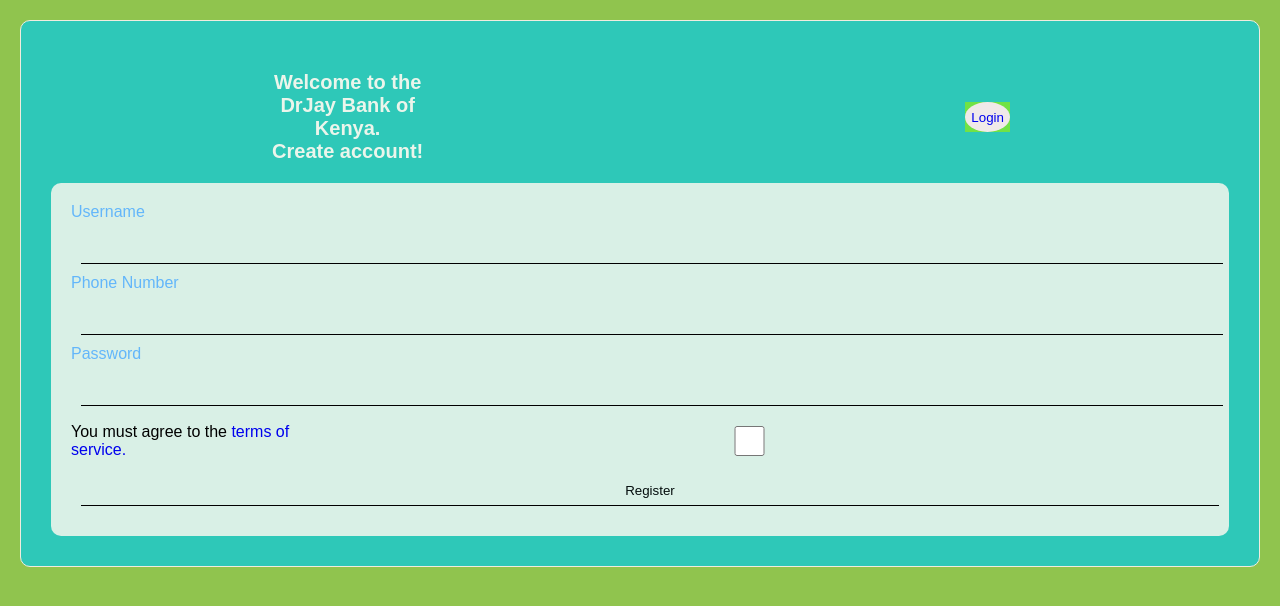
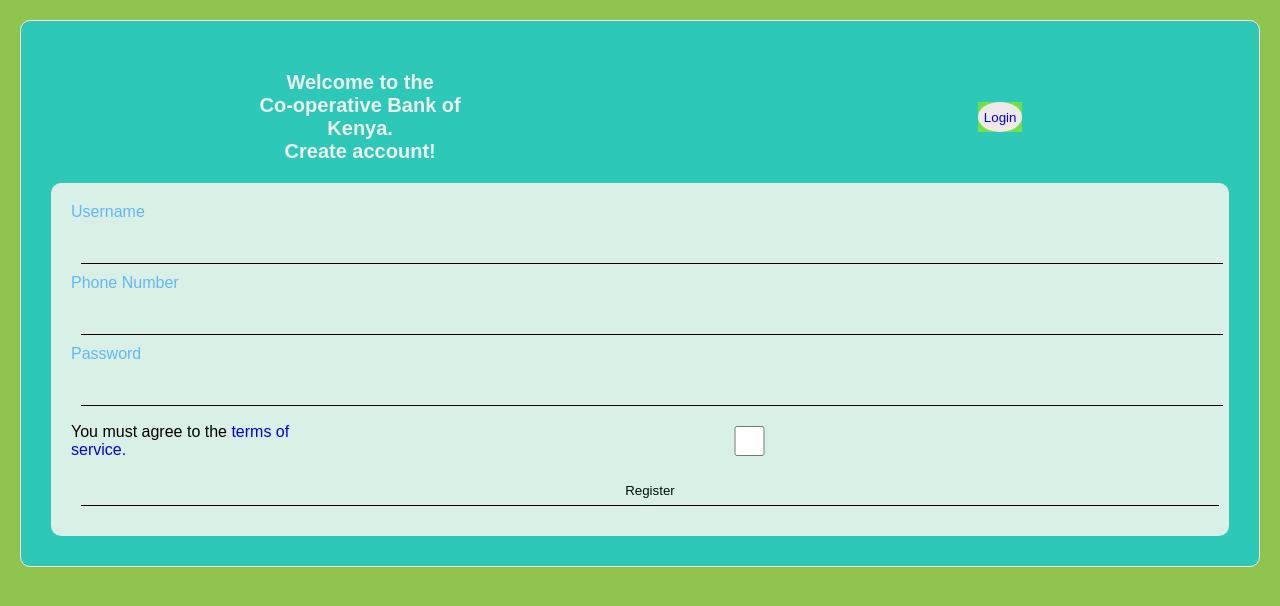
Before and after one commit to JAMESOMBIMA/coopbank, a plain HTML site: page index.html in a window 1280 px wide. Drawn offline with Linux system fonts and the light colour scheme.

Commit message:
Update index.html

```diff
--- a/index.html
+++ b/index.html
@@ -9,7 +9,7 @@
 <body>
   <div class="container">
     <div class="header">
-  <div><h3>Welcome to the <br> DrJay Bank of <br>Kenya. <br>Create account!</h3></div>
+  <div><h3>Welcome to the <br> Co-operative Bank of <br>Kenya. <br>Create account!</h3></div>
   <div class="login"><button class="aaa"><a href="login.html">Login</a></button></div>
 </div>
   <div class="form">
```
